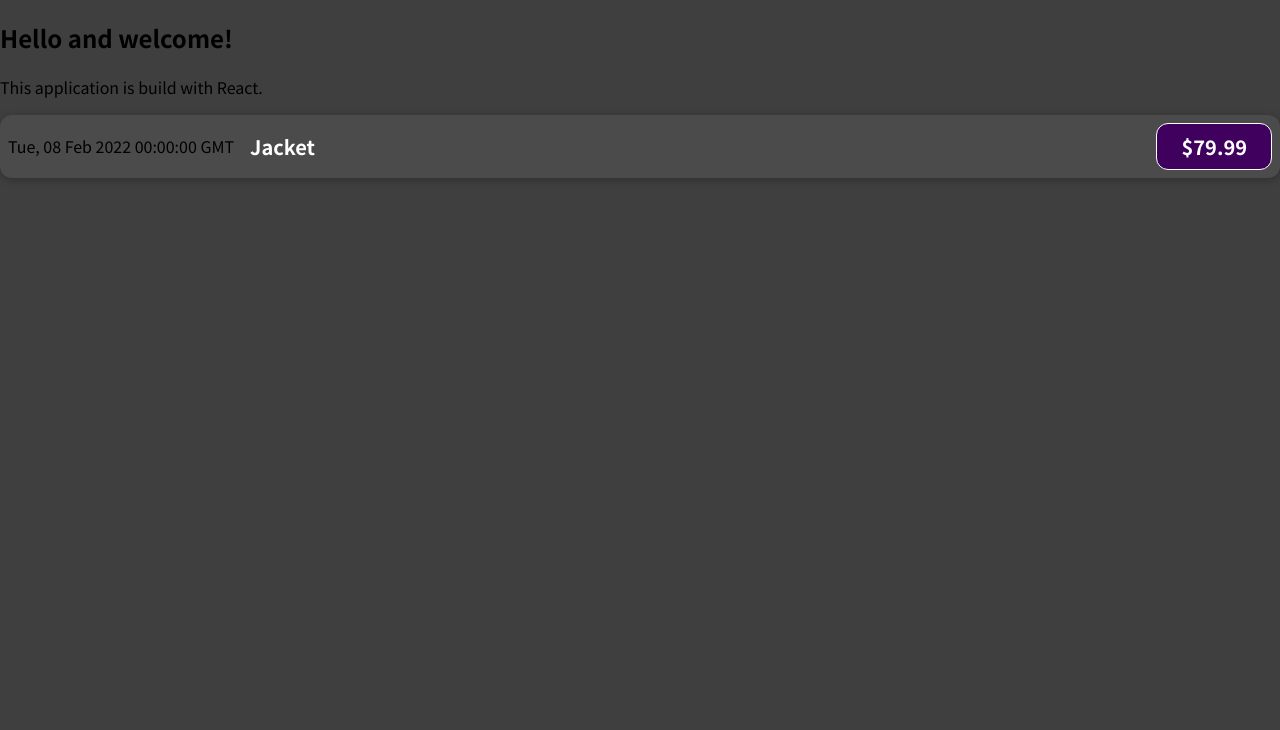
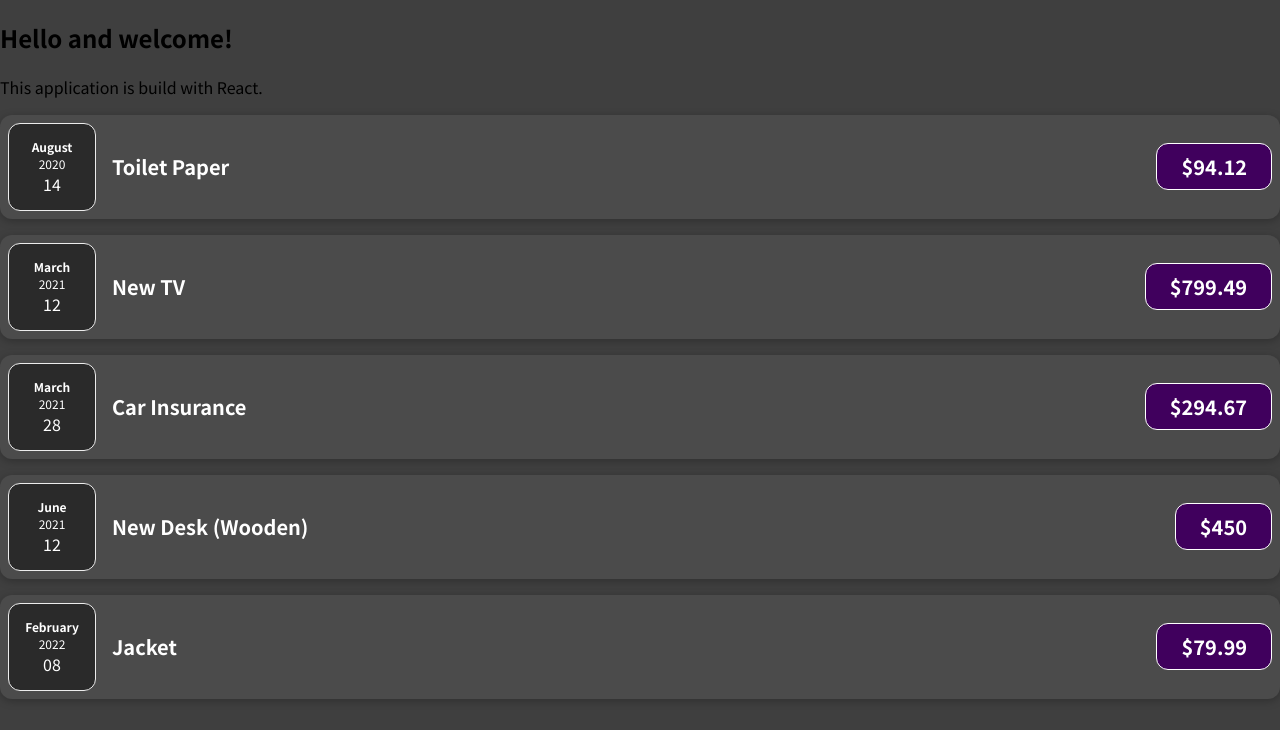
Before and after one commit to TedStanoev/expense-tracker, a JavaScript app: page / in a window 1280 px wide. Shown: the top 730 px of the page. Built offline with nearby package versions, Linux system fonts and the light colour scheme.

Commit message:
Add and use 'ExpenseDate' component.

```diff
--- a/src/App.js
+++ b/src/App.js
@@ -1,11 +1,63 @@
-import ExpenseItem from './components/ExpenseItem';
+import ExpenseItem from "./components/ExpenseItem";
 
 function App() {
+  const expenses = [
+    {
+      id: "e1",
+      title: "Toilet Paper",
+      amount: 94.12,
+      date: new Date(2020, 7, 14),
+    },
+    { id: "e2", title: "New TV", amount: 799.49, date: new Date(2021, 2, 12) },
+    {
+      id: "e3",
+      title: "Car Insurance",
+      amount: 294.67,
+      date: new Date(2021, 2, 28),
+    },
+    {
+      id: "e4",
+      title: "New Desk (Wooden)",
+      amount: 450,
+      date: new Date(2021, 5, 12),
+    },
+    {
+      id: "e5",
+      title: "Jacket",
+      amount: 79.99,
+      date: new Date(2022, 1, 8),
+    },
+  ];
+
   return (
     <div>
       <h2>Hello and welcome!</h2>
       <p>This application is build with React.</p>
-      <ExpenseItem />
+      <ExpenseItem
+        title={expenses[0].title}
+        amount={expenses[0].amount}
+        date={expenses[0].date}
+      />
+      <ExpenseItem
+        title={expenses[1].title}
+        amount={expenses[1].amount}
+        date={expenses[1].date}
+      />
+      <ExpenseItem
+        title={expenses[2].title}
+        amount={expenses[2].amount}
+        date={expenses[2].date}
+      />
+      <ExpenseItem
+        title={expenses[3].title}
+        amount={expenses[3].amount}
+        date={expenses[3].date}
+      />
+      <ExpenseItem
+        title={expenses[4].title}
+        amount={expenses[4].amount}
+        date={expenses[4].date}
+      />
     </div>
   );
 }
--- /dev/null
+++ b/src/components/ExpenseDate.css
@@ -0,0 +1,26 @@
+.expense-date {
+  display: flex;
+  flex-direction: column;
+  width: 5.5rem;
+  height: 5.5rem;
+  border: 1px solid #ececec;
+  background-color: #2a2a2a;
+  color: white;
+  border-radius: 12px;
+  align-items: center;
+  justify-content: center;
+}
+
+.expense-date__month {
+  font-size: 0.75rem;
+  font-weight: bold;
+}
+
+.expense-date__year {
+  font-size: 0.75rem;
+}
+
+.expense-date__day {
+  font-size: 1.5rem;
+  font-weight: bold;
+}
--- /dev/null
+++ b/src/components/ExpenseDate.js
@@ -0,0 +1,17 @@
+import './ExpenseDate.css';
+
+function ExpenseDate(props) {
+  const month = props.date.toLocaleString("en-US", { month: "long" });
+  const day = props.date.toLocaleString("en-US", { day: "2-digit" });
+  const year = props.date.getFullYear();
+
+  return (
+    <div className="expense-date">
+      <div className="expense-date__month">{month}</div>
+      <div className="expense-date__year">{year}</div>
+      <div className="expense-day">{day}</div>
+    </div>
+  );
+}
+
+export default ExpenseDate;
--- a/src/components/ExpenseItem.js
+++ b/src/components/ExpenseItem.js
@@ -1,16 +1,13 @@
+import ExpenseDate from "./ExpenseDate";
 import "./ExpenseItem.css";
 
-function ExpenseItem() {
-  const date = new Date(2022, 1, 8);
-  const expenseTitle = 'Jacket';
-  const amount = 79.99;
-
+function ExpenseItem(props) {
   return (
     <div className="expense-item">
-      <div>{date.toUTCString()}</div>
+      <ExpenseDate date={props.date}/>
       <div className="expense-item__description">
-        <h2>{expenseTitle}</h2>
-        <div className="expense-item__price">${amount}</div>
+        <h2>{props.title}</h2>
+        <div className="expense-item__price">${props.amount}</div>
       </div>
     </div>
   );
```
